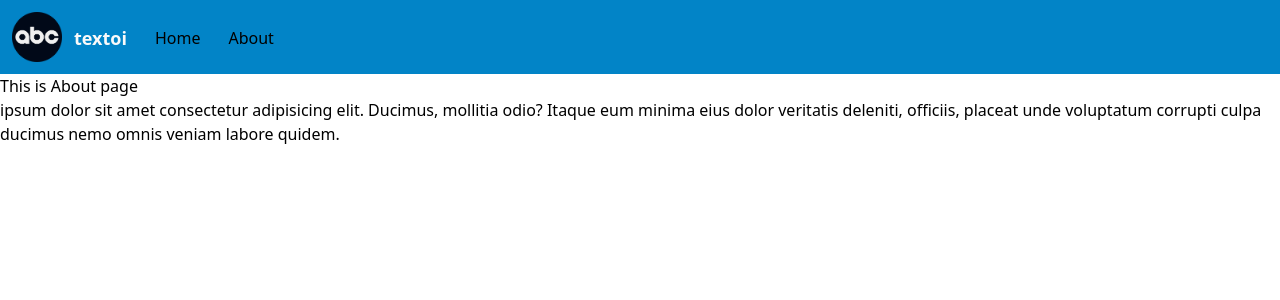
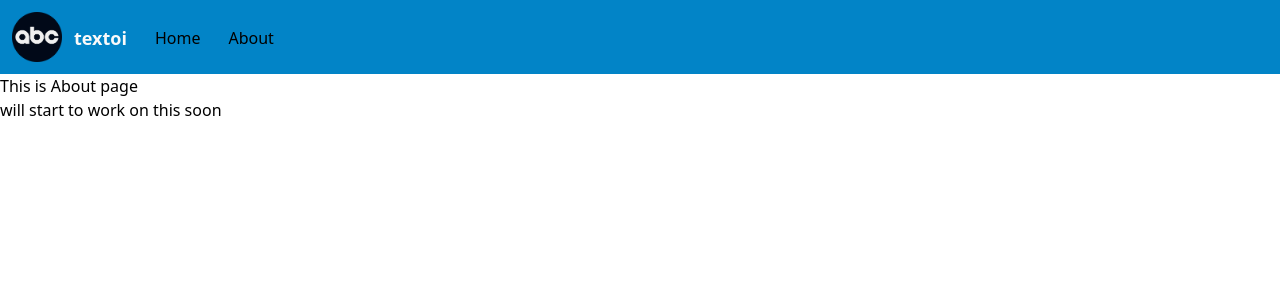
Before and after one commit to TejasNayak42/textoi, a React (Create React App) app in the folder textoi/: page /About in a window 1280 px wide. Shown: the top 300 px of the page. Built offline with nearby package versions, Linux system fonts and the light colour scheme.

Commit message:
blank commit

```diff
--- a/textoi/src/components/About.js
+++ b/textoi/src/components/About.js
@@ -5,7 +5,7 @@ export default function About() {
     <div>
       This is About page
       <p>
-      ipsum dolor sit amet consectetur adipisicing elit. Ducimus, mollitia odio? Itaque eum minima eius dolor veritatis deleniti, officiis, placeat unde voluptatum corrupti culpa ducimus nemo omnis veniam labore quidem.
+            will  start to work on this soon
       </p>
       </div>
   )
```
